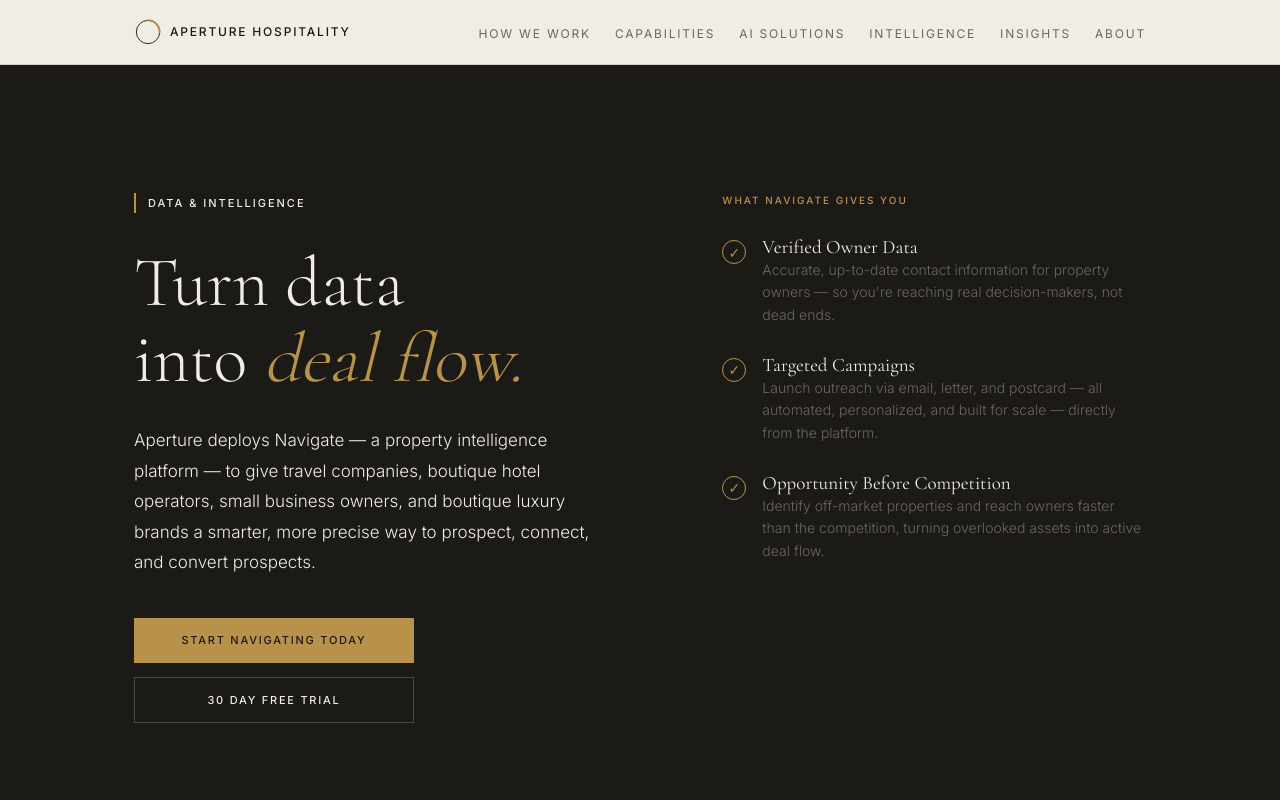
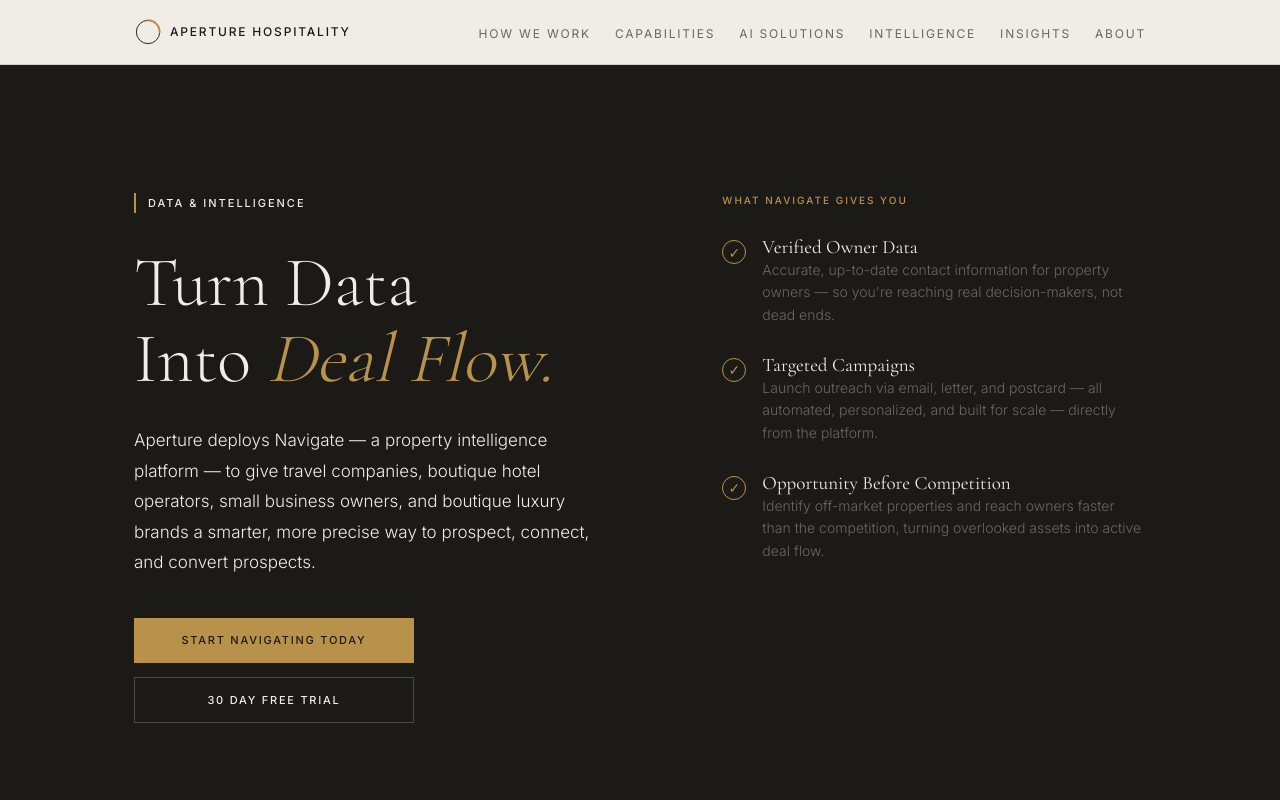
Before and after one commit to letsnavigatebmw/aperture-hospitality, a Next.js app: page /data-intelligence in a window 1280 px wide. Shown: the top 800 px of the page. Built offline with nearby package versions, Linux system fonts and the light colour scheme.

Commit message:
Update Data Intelligence headings: Apply title case to all section headings

```diff
--- a/app/data-intelligence/page.tsx
+++ b/app/data-intelligence/page.tsx
@@ -63,7 +63,7 @@ export default function DataIntelligencePage() {
                 Data & Intelligence
               </div>
               <h1 style={{ fontFamily: "'Cormorant Garamond', Georgia, serif", fontSize: 'clamp(3rem, 5.5vw, 4.5rem)', fontWeight: 300, lineHeight: 1.08, color: '#F0EDE6', marginBottom: '1.75rem' }}>
-                Turn data<br/>into <em style={{ fontStyle: 'italic', color: '#B8924A' }}>deal flow.</em>
+                Turn Data<br/>Into <em style={{ fontStyle: 'italic', color: '#B8924A' }}>Deal Flow.</em>
               </h1>
               <p style={{ fontSize: '1.0625rem', fontWeight: 300, lineHeight: 1.8, color: '#F0EDE6', marginBottom: '2.5rem', maxWidth: '44ch' }}>
                 Aperture deploys Navigate — a property intelligence platform — to give travel companies, boutique hotel operators, small business owners, and boutique luxury brands a smarter, more precise way to prospect, connect, and convert prospects.
@@ -350,7 +350,7 @@ export default function DataIntelligencePage() {
             Approach
           </div>
           <h2 style={{ fontFamily: "'Cormorant Garamond', Georgia, serif", fontSize: 'clamp(2.25rem, 3.5vw, 3.25rem)', fontWeight: 300, lineHeight: 1.15, marginBottom: '3.5rem' }}>
-            From search to <em style={{ fontStyle: 'italic', color: '#B8924A' }}>outreach in minutes.</em>
+            From Search To <em style={{ fontStyle: 'italic', color: '#B8924A' }}>Outreach In Minutes.</em>
           </h2>
           <div style={{ display: 'grid', gridTemplateColumns: 'repeat(4, 1fr)', gap: '0', borderTop: '1px solid #D4CFC6' }}>
             {[
```
